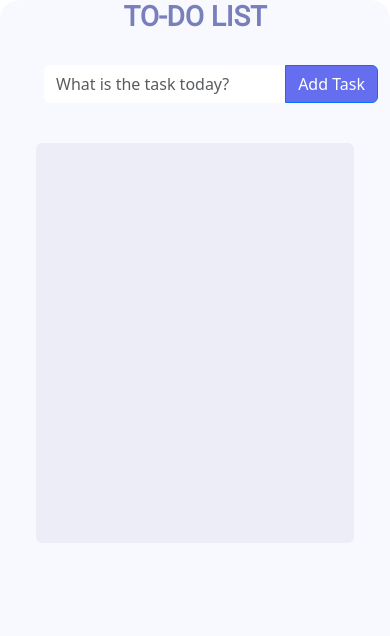
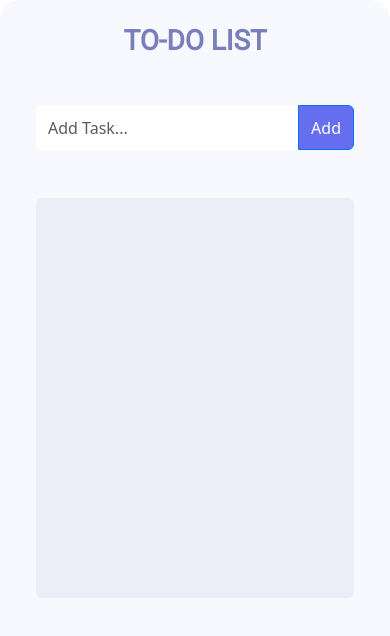
Before and after one commit to isaandrea12/ToDoList, a React (Vite) app: page / in a window 390 px wide. Shown: the top 636 px of the page. Built offline with nearby package versions, Linux system fonts and the light colour scheme.

Commit message:
Created media query for smaller devices.

```diff
--- a/src/components/ToDoList.tsx
+++ b/src/components/ToDoList.tsx
@@ -1,5 +1,5 @@
 import { ChangeEvent, KeyboardEvent, useState } from "react";
-import { FaTrash } from "react-icons/fa";
+import { FaTrash, FaCheckDouble } from "react-icons/fa";
 
 const ToDoList = () => {
   const [inputValue, setInputValue] = useState("");
@@ -36,6 +36,12 @@ const ToDoList = () => {
         return task;
       }
     });
+
+    // Sort the updated list so completed tasks are at the bottom
+    updatedList.sort((a, b) =>
+      a.completed === b.completed ? 0 : a.completed ? 1 : -1
+    );
+
     setTodoList(updatedList);
   };
 
@@ -49,14 +55,14 @@ const ToDoList = () => {
 
   return (
     <div className="container">
-      <h1 className="title">To-Do List</h1>
-      <div className="input-group m-3 p-3">
+      <h1 className="title pt-4">To-Do List</h1>
+      <div className="input-group px-4 my-5">
         <input
           style={{ marginTop: "0" }}
           value={inputValue}
           type="text"
-          className="form-control border-0"
-          placeholder="What is the task today?"
+          className="form-control input-taller border-0"
+          placeholder="Add Task..."
           onChange={handleInputChange}
           onKeyPress={handleEnterKeyPress}
         />
@@ -66,7 +72,7 @@ const ToDoList = () => {
           className="btn btn-primary"
           onClick={() => handleAddTask()}
         >
-          Add Task
+          Add
         </button>
       </div>
       <div
```
